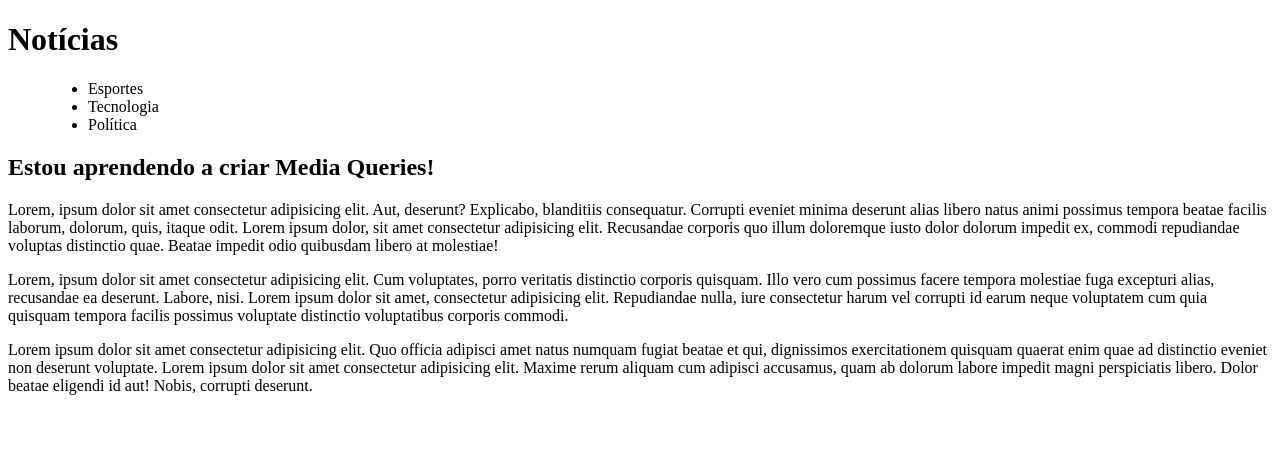
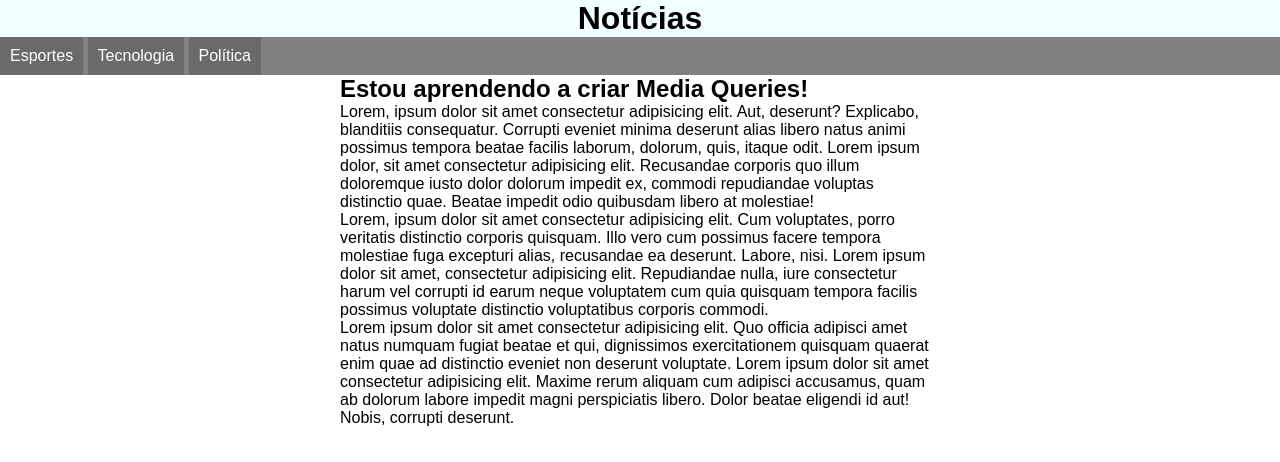
Before and after one commit to thiagoaugustoandrade/css-3, a plain HTML site: page exercícios/ex026/imagens/mq001/index.html in a window 1280 px wide. Drawn offline with Linux system fonts and the light colour scheme.

Commit message:
atualizando ex01 mq

```diff
--- a/exercícios/ex026/imagens/mq001/estilos/impressora.css
+++ b/exercícios/ex026/imagens/mq001/estilos/impressora.css
@@ -1 +1,23 @@
 /*Estilo para impressoras*/
+
+*{
+    margin: 10px;
+    padding: 10px;
+}
+
+html {
+    font-family: 'Courier New', Courier, monospace;
+    font-size: 1.5em;
+    line-height: 1.5em;
+}
+
+menu{
+    display: none;
+}
+
+article{
+    width: 100%;
+}
+article::after{
+    content: 'Esse artigo foi impresso através do site www.cursoemvideo.com';
+}
--- a/exercícios/ex026/imagens/mq001/estilos/tela.css
+++ b/exercícios/ex026/imagens/mq001/estilos/tela.css
@@ -1 +1,35 @@
 /*Estilos para telas*/
+
+*{
+    margin: 0;
+    padding: 0;
+}
+
+html {
+    font-family: Arial, Helvetica, sans-serif;
+    font-size: 1em;
+}
+
+header{
+    background-color: azure;
+}
+
+header > h1{
+    text-align: center;
+}
+menu li{
+    display: inline-block;
+    padding: 10px;
+    background-color: rgb(107, 105, 105);
+    color: white;
+}
+
+menu ul{
+    list-style-type: none;
+    background-color: grey;
+}
+article {
+    width: 600px;
+    display: block;
+    margin: auto;
+}
```
Also changed, not shown: exercícios/ex026/imagens/mq001/index.html (+1 -0 lines).
